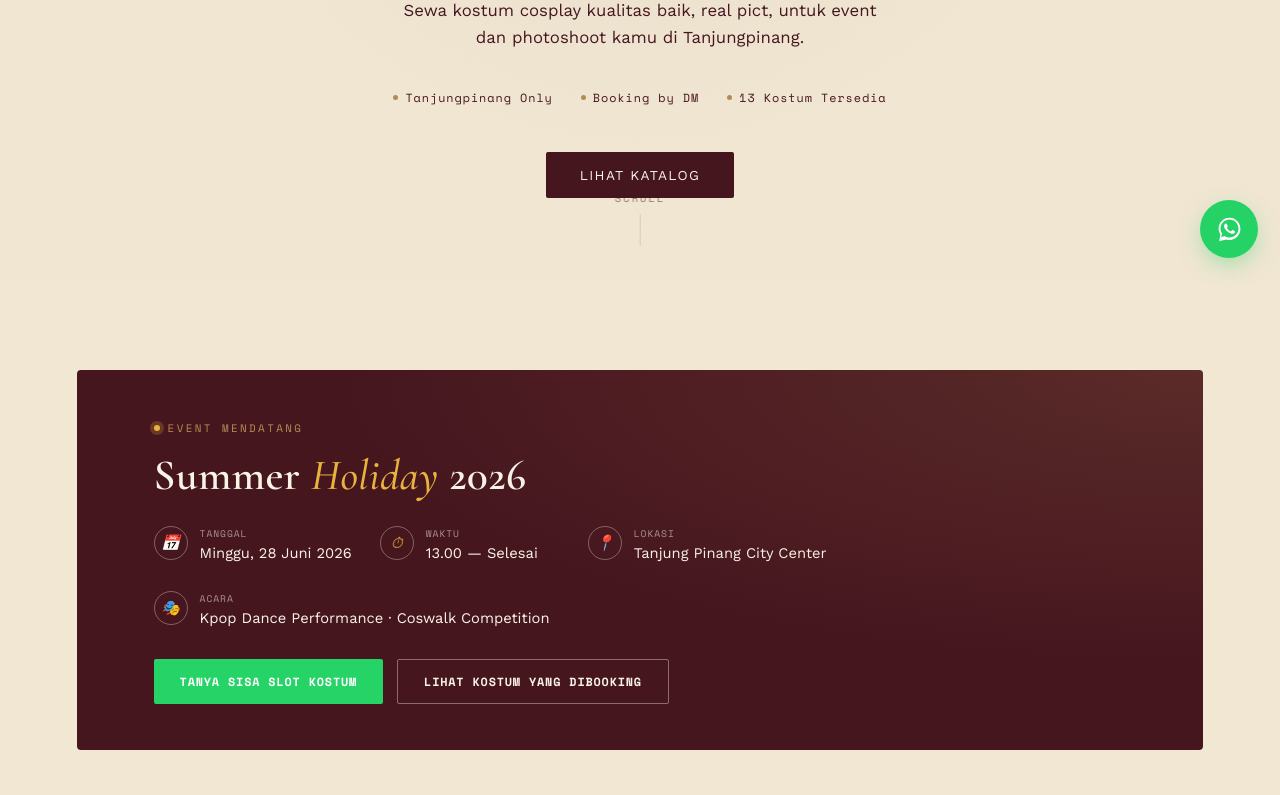
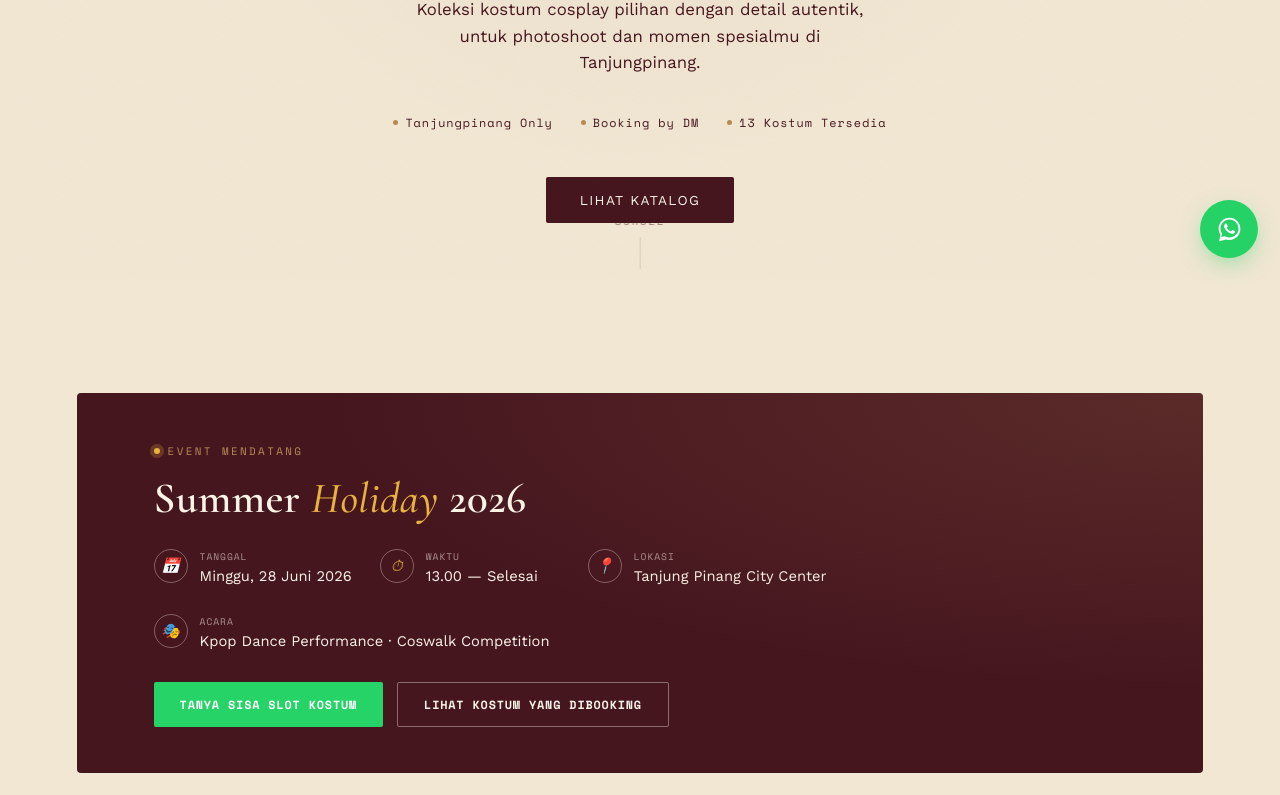
Before and after one commit to VelyneCosrent/Velynecosrent.github.io, a plain HTML site: page index.html in a window 1280 px wide. Shown: the part 520-1315 px from the top of the page. Drawn offline with nearby package versions, Linux system fonts and the light colour scheme.

Commit message:
Update index.html

```diff
--- a/index.html
+++ b/index.html
@@ -607,7 +607,7 @@
   <img class="hero-logo" id="heroLogo" alt="Velyne Cosrent logo">
   <div class="eyebrow">Cosplay Costume Rental</div>
   <h1>Velyne<br><em>Cosrent</em></h1>
-  <p class="hero-sub">Sewa kostum cosplay kualitas baik, real pict, untuk event dan photoshoot kamu di Tanjungpinang.</p>
+  <p class="hero-sub">Koleksi kostum cosplay pilihan dengan detail autentik, untuk photoshoot dan momen spesialmu di Tanjungpinang.</p>
   <div class="hero-meta">
     <span><b></b>Tanjungpinang Only</span>
     <span><b></b>Booking by DM</span>
```
